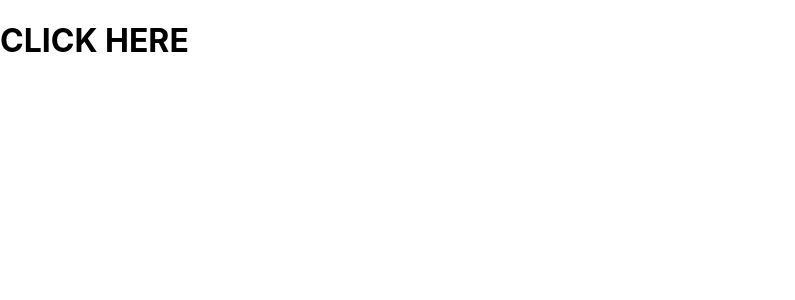
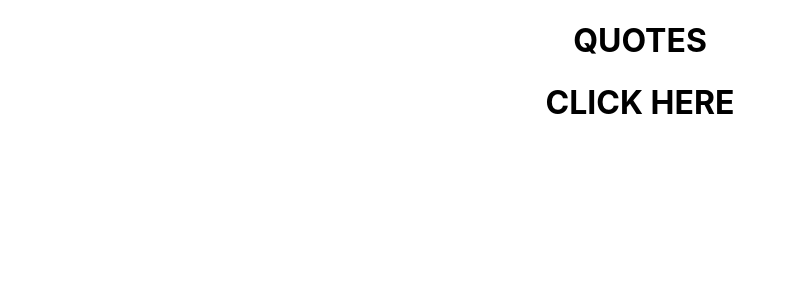
Before and after one commit to phatchanas/Qoute, a React (Create React App) app: page / in a window 1280 px wide. Shown: the top 300 px of the page, without its empty margins (0-795 px from the left). Built offline with nearby package versions, Linux system fonts and the light colour scheme.

Commit message:
print the quote

```diff
--- a/src/App.js
+++ b/src/App.js
@@ -1,11 +1,20 @@
-import React from 'react';
+import React, { useState } from 'react';
 import './App.css';
 import QuotesApi from './compontens/quotesApi';
+import Quote from './compontens/quote'
+
+
 
 function App() {
+  const [quote, setQuote] = useState('')
   return (
-    <QuotesApi/>
-  );
+    <div className="App">
+    <h1>QUOTES</h1>
+    <Quote quote={quote}/>
+    <QuotesApi setQuote={setQuote}/>
+  </div>
+
+  )
 }
 
 export default App;
--- /dev/null
+++ b/src/compontens/quote.js
@@ -0,0 +1,16 @@
+import React from 'react'
+ export default (props) => {
+
+     return(
+        <div>
+            <h5>
+                {props.quote.body}
+
+            </h5>
+            <h5>
+                {props.quote.author && <p>- {props.quote.author}</p>}
+            </h5>
+
+         </div>
+     )
+ }
--- a/src/compontens/quotesApi.js
+++ b/src/compontens/quotesApi.js
@@ -1,20 +1,24 @@
 import React from 'react';
 import Axios from 'axios';
 
+
 export default (props) => {
-
 
     const url = `https://favqs.com/api/qotd`;
 
     const getData = async () => {
         const result = await Axios.get(url)
-        console.log(result.data.quote.body)
+           props.setQuote(result.data.quote)
+           console.log(result.data)
 
-    }
+          }
+
+
 
         return (
         <>
             <h1 onClick={getData}>CLICK HERE</h1>
+
         </>
     )
 
```
